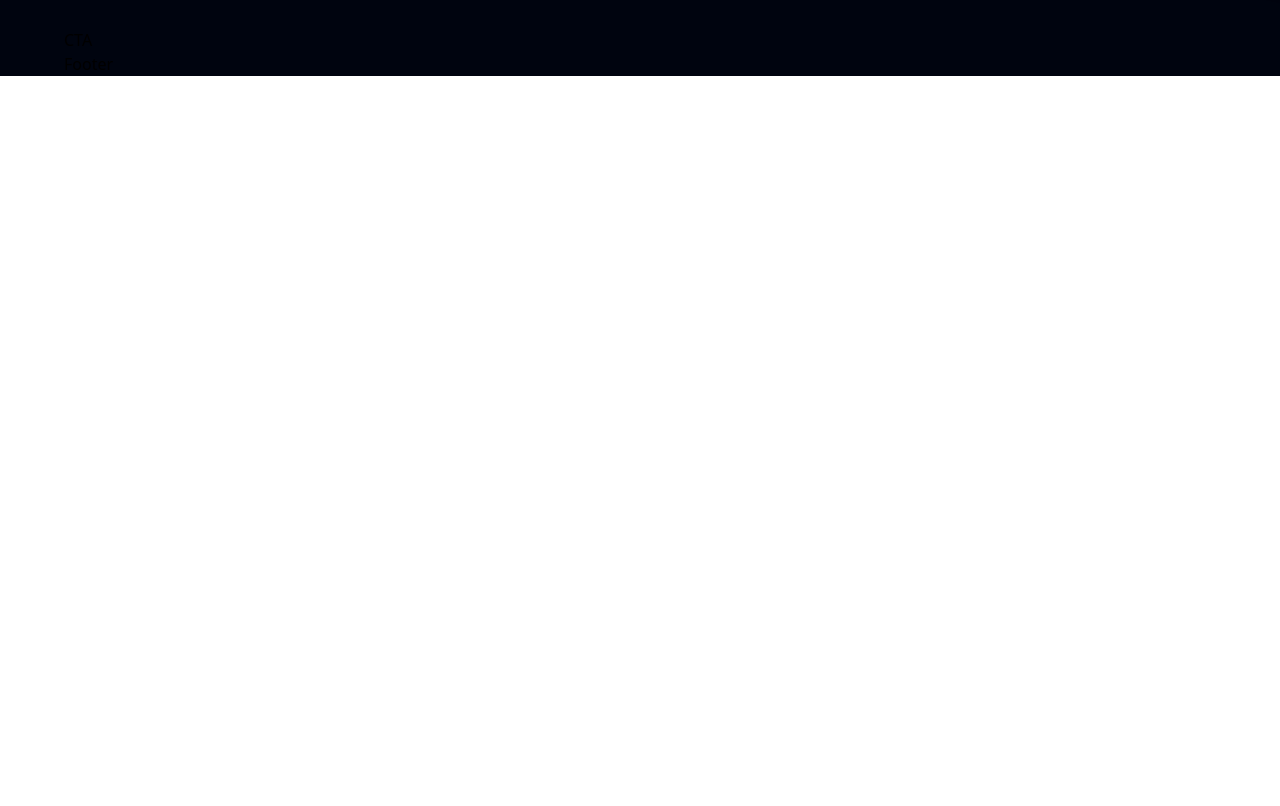
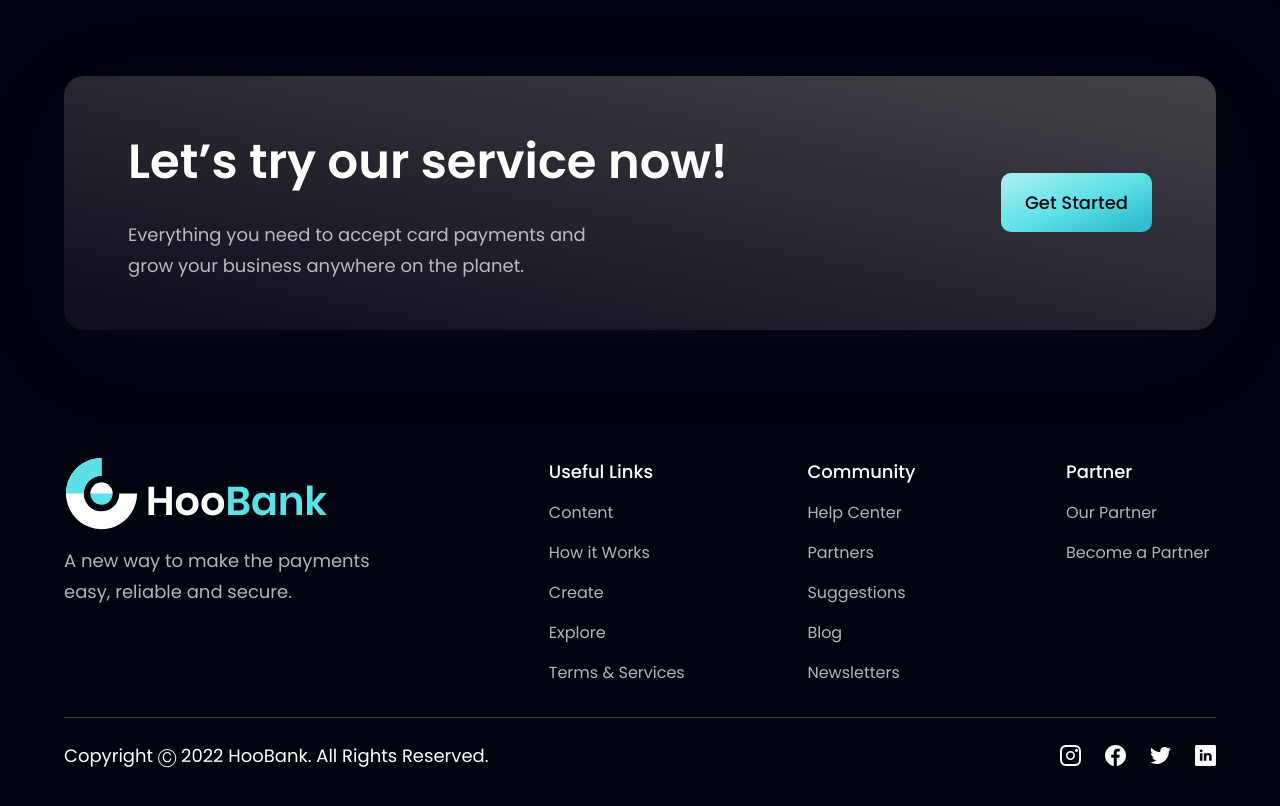
Before and after one commit to tanmay-37/HooBank, a React (Vite) app: page / in a window 1280 px wide. Shown: the part 4220-5026 px from the top of the page. Before the commit the page ends 4296 px from the top, so only its background shows below. Built offline with nearby package versions, Linux system fonts and the light colour scheme.

Commit message:
footer Done

```diff
--- a/src/components/CTA.jsx
+++ b/src/components/CTA.jsx
@@ -1,9 +1,22 @@
 import React from 'react'
+import styles from "../style";
+import Button from "./Button";
 
-const CTA = () => {
-  return (
-    <div>CTA</div>
-  )
-}
+const CTA = () => (
+  <section
+    className={`${styles.flexCenter} ${styles.marginY} ${styles.padding} sm:flex-row flex-col bg-black-gradient-2 rounded-[20px] box-shadow`}>
+    <div className="flex-1 flex flex-col">
+      <h2 className={styles.heading2}>Let’s try our service now!</h2>
+      <p className={`${styles.paragraph} max-w-[470px] mt-5`}>
+        Everything you need to accept card payments and grow your business
+        anywhere on the planet.
+      </p>
+    </div>
 
-export default CTA
+    <div className={`${styles.flexCenter} sm:ml-10 ml-0 sm:mt-0 mt-10`}>
+      <Button />
+    </div>
+  </section>
+);
+
+export default CTA;
--- a/src/components/Footer.jsx
+++ b/src/components/Footer.jsx
@@ -1,9 +1,66 @@
 import React from 'react'
+import styles from "../style";
+import { logo } from "../assets";
+import { footerLinks, socialMedia } from "../constants";
 
-const Footer = () => {
-  return (
-    <div>Footer</div>
-  )
-}
+const Footer = () => (
+  <section className={`${styles.flexCenter} ${styles.paddingY} flex-col`}>
+    <div className={`${styles.flexStart} md:flex-row flex-col mb-8 w-full`}>
+      <div className="flex-[1] flex flex-col justify-start mr-10">
+        <img
+          src={logo}
+          alt="hoobank"
+          className="w-[266px] h-[72.14px] object-contain"
+        />
+        <p className={`${styles.paragraph} mt-4 max-w-[312px]`}>
+          A new way to make the payments easy, reliable and secure.
+        </p>
+      </div>
 
-export default Footer
+      <div className="flex-[1.5] w-full flex flex-row justify-between flex-wrap md:mt-0 mt-10">
+        {footerLinks.map((footerlink) => (
+          <div
+            key={footerlink.title}
+            className={`flex flex-col ss:my-0 my-4 min-w-[150px]`}>
+            <h4 className="font-poppins font-medium text-[18px] leading-[27px] text-white">
+              {footerlink.title}
+            </h4>
+            <ul className="list-none mt-4">
+              {footerlink.links.map((link, index) => (
+                <li
+                  key={link.name}
+                  className={`font-poppins font-normal text-[16px] leading-[24px] text-dim-white hover:text-secondary cursor-pointer ${
+                    index !== footerlink.links.length - 1 ? "mb-4" : "mb-0"
+                  }`}>
+                  {link.name}
+                </li>
+              ))}
+            </ul>
+          </div>
+        ))}
+      </div>
+    </div>
+
+    <div className="w-full flex justify-between items-center md:flex-row flex-col pt-6 border-t-[1px] border-t-[#3F3E45]">
+      <p className="font-poppins font-normal text-center text-[18px] leading-[27px] text-white">
+        Copyright Ⓒ 2022 HooBank. All Rights Reserved.
+      </p>
+
+      <div className="flex flex-row md:mt-0 mt-6">
+        {socialMedia.map((social, index) => (
+          <img
+            key={social.id}
+            src={social.icon}
+            alt={social.id}
+            className={`w-[21px] h-[21px] object-contain cursor-pointer ${
+              index !== socialMedia.length - 1 ? "mr-6" : "mr-0"
+            }`}
+            onClick={() => window.open(social.link)}
+          />
+        ))}
+      </div>
+    </div>
+  </section>
+);
+
+export default Footer;
```
